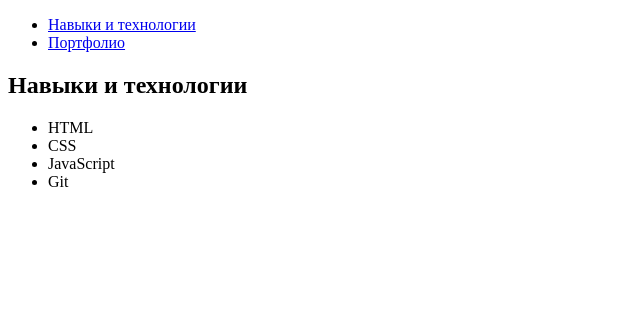
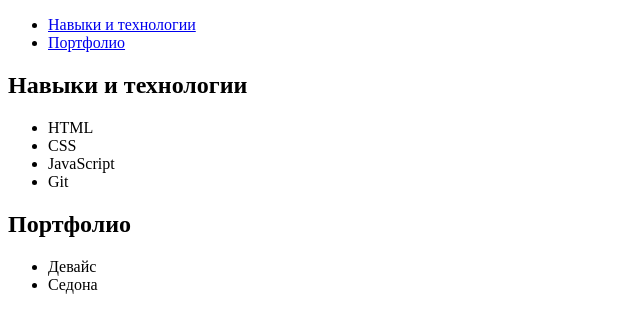
Before and after one commit to Ranyar/personal-website, a plain HTML site: page source/index.html in a window 1280 px wide. Shown: the whole page, without its empty margins (0-640 px from the left). Drawn offline with Linux system fonts and the light colour scheme.

Commit message:
Добавил блокдля портфолио

```diff
--- a/source/index.html
+++ b/source/index.html
@@ -27,6 +27,13 @@
           <li class="skills__item">Git</li>
         </ul>
       </section>
+      <section class="portfolio">
+        <h2 class="portfolio__heading">Портфолио</h2>
+        <ul class="portfolio__list">
+          <li class="portfolio__item">Девайс</li>
+          <li class="portfolio__item">Седона</li>
+        </ul>
+      </section>
     </main>
     <footer class="page-footer"></footer>
   </body>
```
